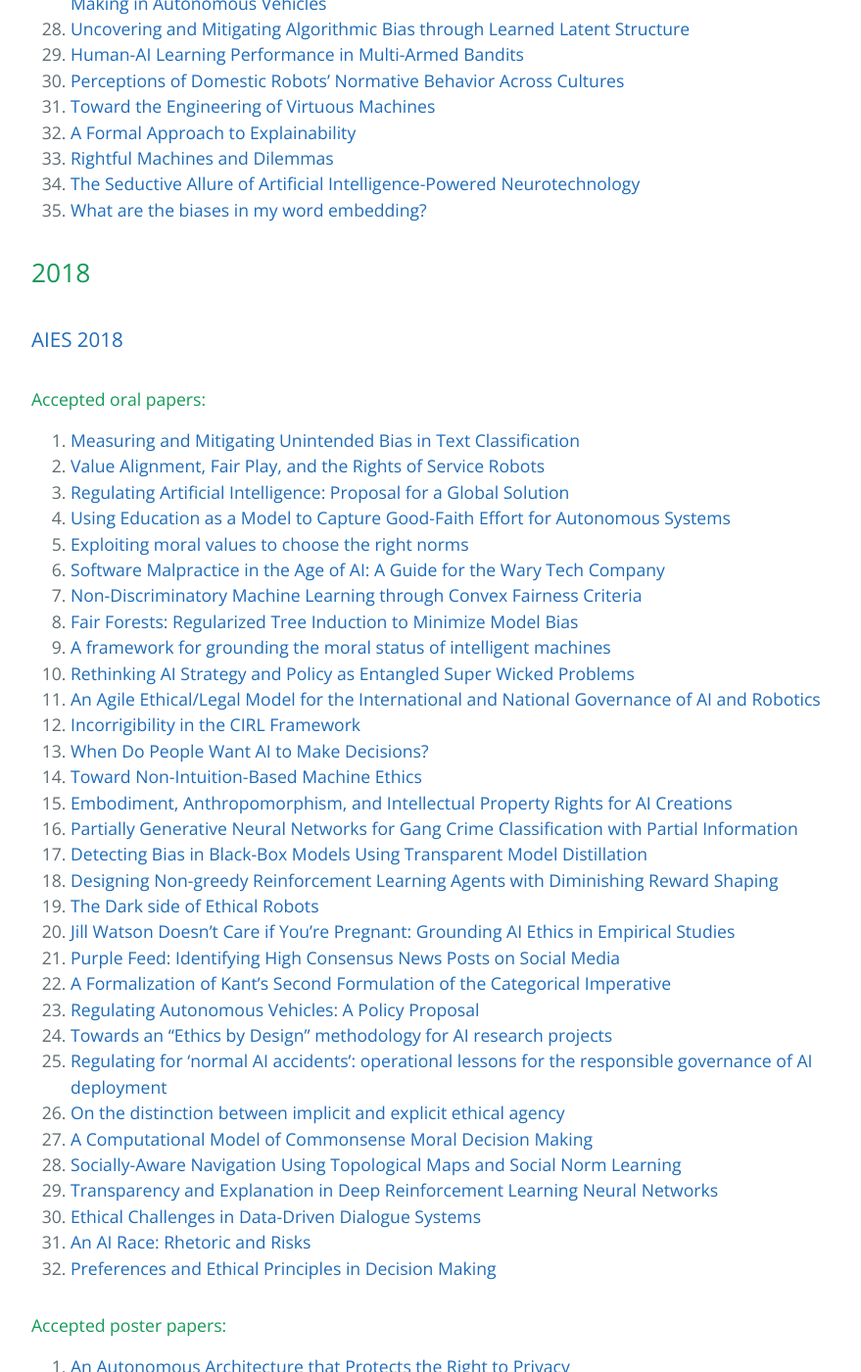
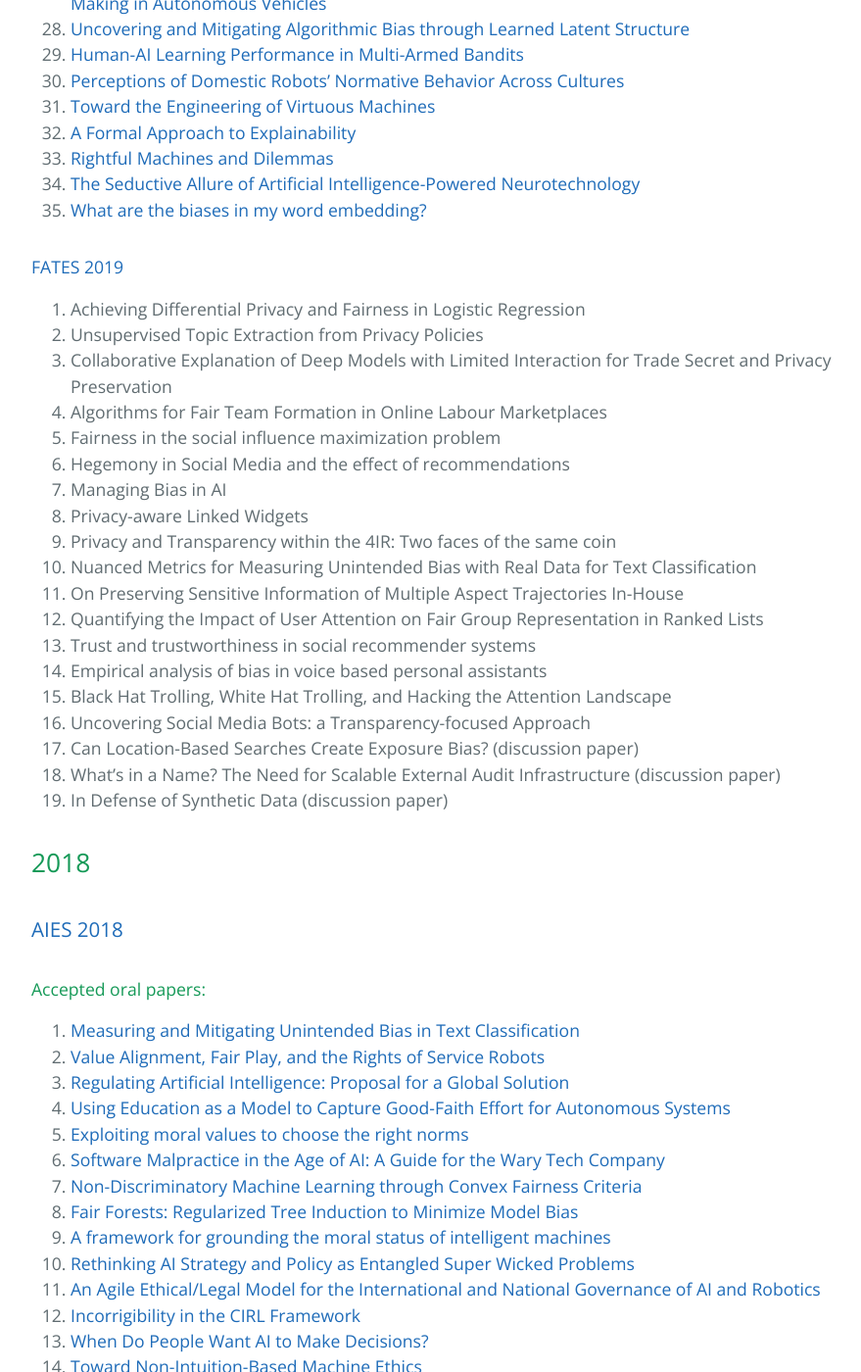
Before and after one commit to minakhan01/FairAI, a Jekyll site: the page built from workshop.md, in a window 1280 px wide and 1400 px high, scrolled down 2582 px. Shown: the whole window at 98% size, without its empty margins (192-1071 px from the left). Built offline with Jekyll 4.4.1, drawn with Linux system fonts in a browser that asks for light colours; our own code applies the rules of GitHub Pages for plain Markdown files.

Commit message:
Add papers for FATES 2019

```diff
--- a/workshop.md
+++ b/workshop.md
@@ -79,6 +79,28 @@ layout: default
 1. [Rightful Machines and Dilemmas](http://www.aies-conference.com/wp-content/papers/main/AIES-19_paper_245.pdf)
 1. [The Seductive Allure of Artificial Intelligence-Powered Neurotechnology](http://www.aies-conference.com/wp-content/papers/main/AIES-19_paper_252.pdf)
 1. [What are the biases in my word embedding?](http://www.aies-conference.com/wp-content/papers/main/AIES-19_paper_253.pdf)
+
+#### [FATES 2019](http://fates19.isti.cnr.it/)
+
+1. Achieving Differential Privacy and Fairness in Logistic Regression
+2. Unsupervised Topic Extraction from Privacy Policies
+3. Collaborative Explanation of Deep Models with Limited Interaction for Trade Secret and Privacy Preservation
+4. Algorithms for Fair Team Formation in Online Labour Marketplaces
+5. Fairness in the social influence maximization problem
+6. Hegemony in Social Media and the effect of recommendations
+7. Managing Bias in AI
+8. Privacy-aware Linked Widgets
+9. Privacy and Transparency within the 4IR: Two faces of the same coin
+10. Nuanced Metrics for Measuring Unintended Bias with Real Data for Text Classification
+11. On Preserving Sensitive Information of Multiple Aspect Trajectories In-House
+12. Quantifying the Impact of User Attention on Fair Group Representation in Ranked Lists
+13. Trust and trustworthiness in social recommender systems
+14. Empirical analysis of bias in voice based personal assistants
+15. Black Hat Trolling, White Hat Trolling, and Hacking the Attention Landscape
+16. Uncovering Social Media Bots: a Transparency-focused Approach
+17. Can Location-Based Searches Create Exposure Bias? (discussion paper)
+18. What’s in a Name? The Need for Scalable External Audit Infrastructure (discussion paper)
+19. In Defense of Synthetic Data (discussion paper)
 
 
 ## 2018
```
Also changed, not shown: README.md (+1 -1 lines).
